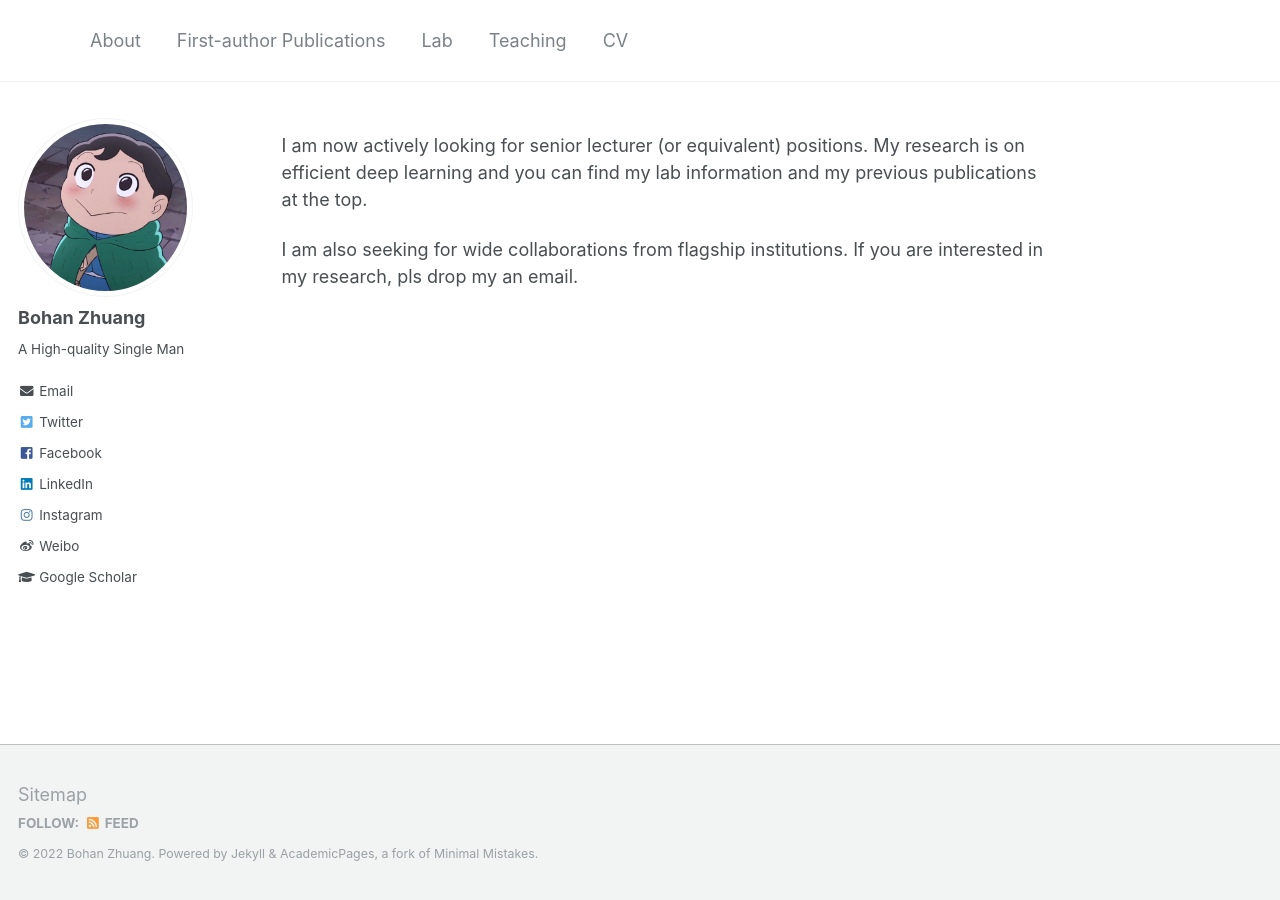
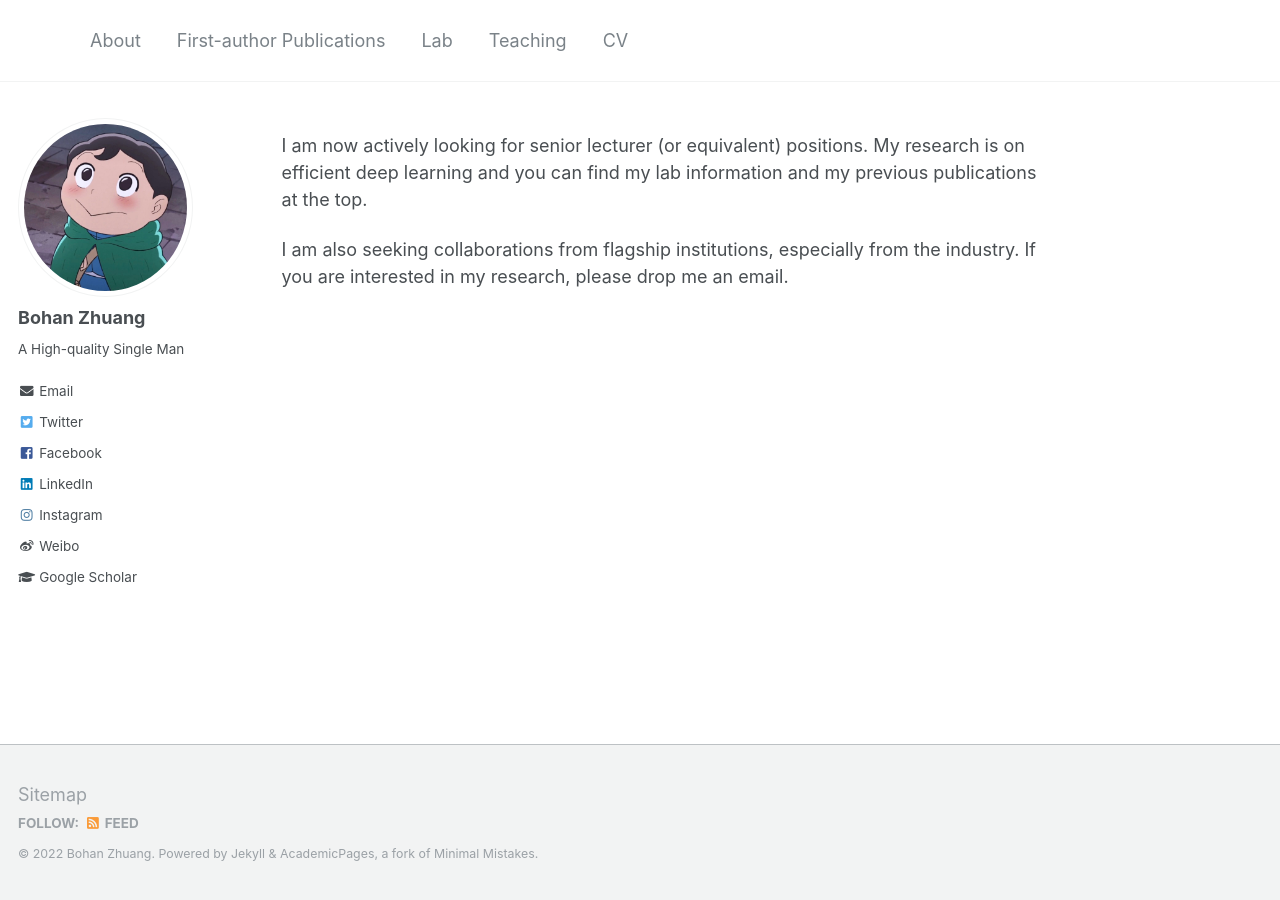
Before and after one commit to bohanzhuang/bohanzhuang.github.io, a Jekyll site: the page built from _pages/about.md, in a window 1280 px wide. Built offline with Jekyll 4.4.1, drawn with Linux system fonts in a browser that asks for light colours.

Commit message:
Update about.md

```diff
--- a/_pages/about.md
+++ b/_pages/about.md
@@ -10,4 +10,4 @@ redirect_from:
 
 I am now actively looking for senior lecturer (or equivalent) positions. My research is on efficient deep learning and you can find my lab information and my previous publications at the top.
 
-I am also seeking for wide collaborations from flagship institutions. If you are interested in my research, pls drop my an email.
+I am also seeking collaborations from flagship institutions, especially from the industry. If you are interested in my research, please drop me an email.
```
